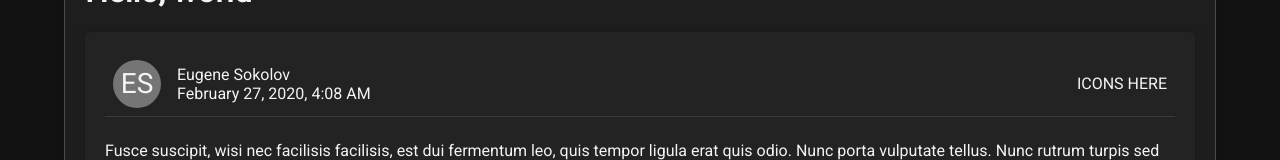
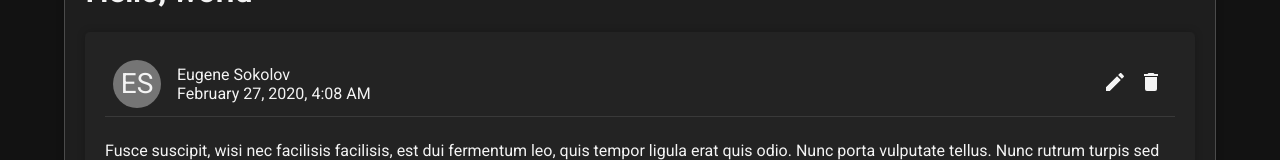
Before and after one commit to eug-vs/exadel-bsu, a plain HTML site: page ui/index.html in a window 1280 px wide. Shown: the part 150-310 px from the top of the page. Drawn offline with Linux system fonts and the light colour scheme.

Commit message:
feat: add edit/delete icons to post

```diff
--- a/ui/index.html
+++ b/ui/index.html
@@ -23,7 +23,8 @@
             <span> February 27, 2020, 4:08 AM </span>
           </div>
           <div class="icons">
-            ICONS HERE
+            <img class="icon" src="icons/edit.svg" alt="edit">
+            <img class="icon" src="icons/delete.svg" alt="delete">
           </div>
         </div>
         <p>
```
Also changed, not shown: ui/icons/delete.svg (added), ui/icons/edit.svg (added).
